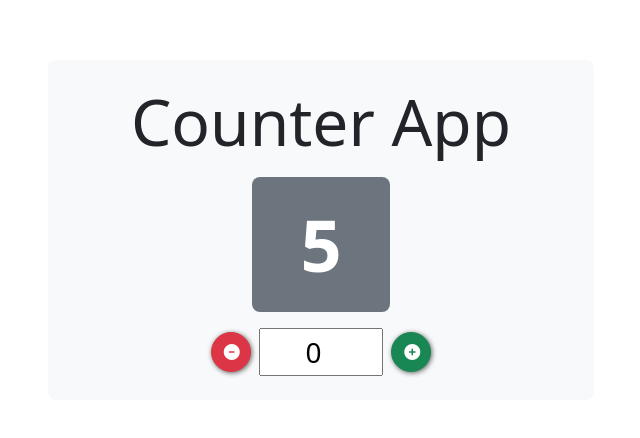
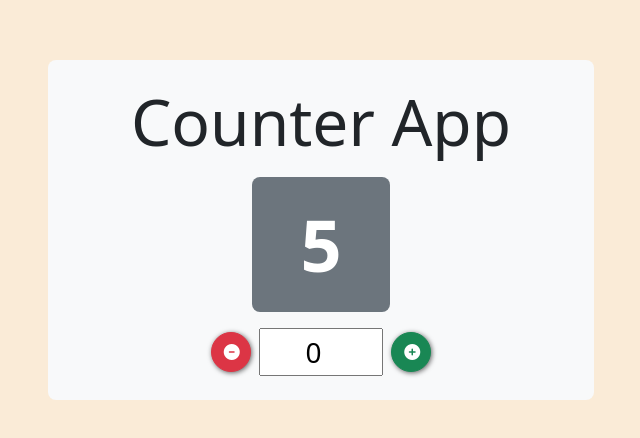
Before and after one commit to kaikem/counter-app, a React (Vite) app: page / in a window 1280 px wide. Shown: the part 170-608 px from the top of the page, without its empty margins (319-959 px from the left). Built offline with nearby package versions, Linux system fonts and the light colour scheme.

Commit message:
Body bg-color

```diff
--- a/src/index.css
+++ b/src/index.css
@@ -1,3 +1,4 @@
 body {
     height: 100vh;
+    background-color: antiquewhite !important;
 }
```
